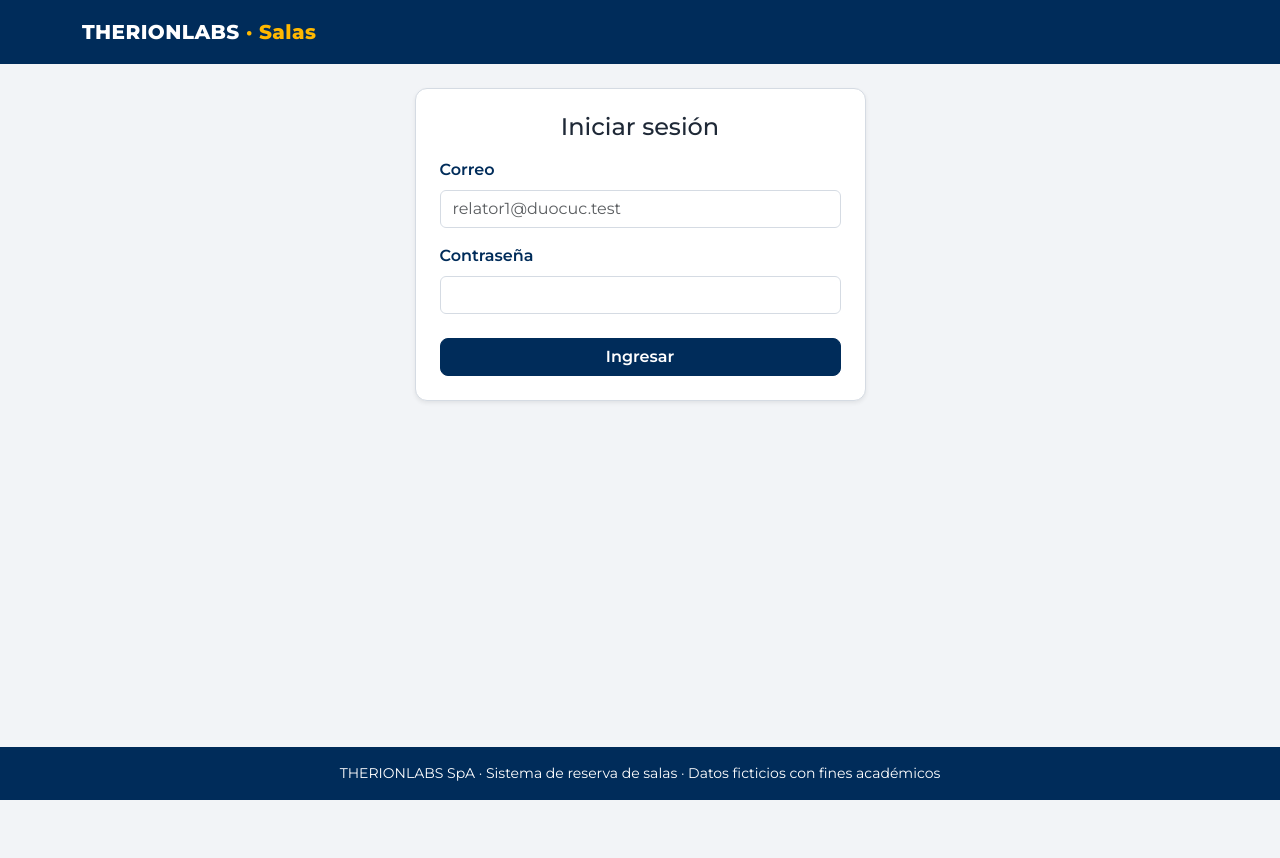
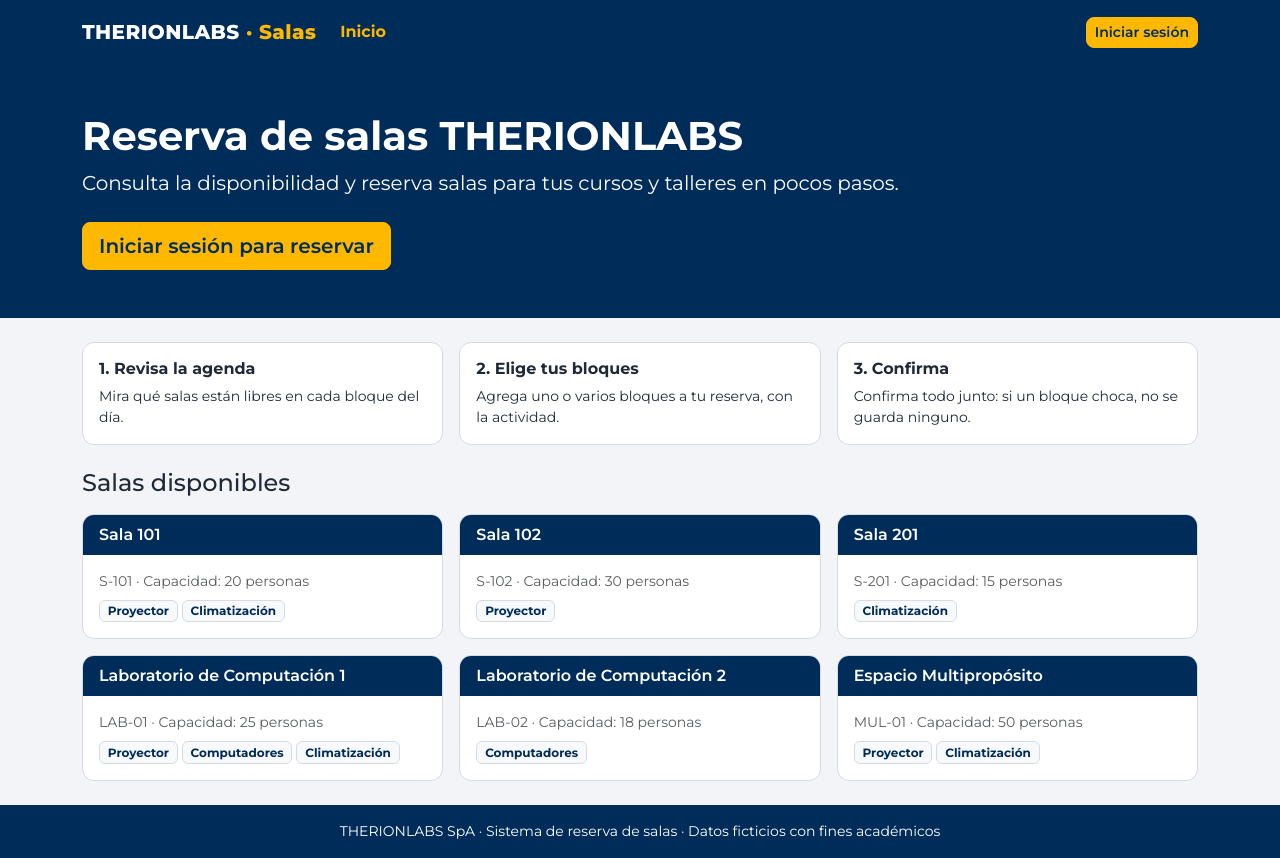
Before and after one commit to kevinmanuel7/reserva-salas-web, a React (Vite) app: page / in a window 1280 px wide. Before the commit this address led to /login. Before the commit the page ends 800 px from the top, so only its background shows below. Built offline with nearby package versions, Linux system fonts and the light colour scheme.

Commit message:
Agrega portada pública con login en el header y separa rutas públicas y privadas

```diff
--- a/src/App.jsx
+++ b/src/App.jsx
@@ -8,6 +8,7 @@ import MiReserva from './pages/MiReserva';
 import Agenda from './pages/Agenda';
 import MisReservas from './pages/MisReservas';
 import Admin from './pages/Admin';
+import Inicio from './pages/Inicio';
 
 export default function App() {
   return (
@@ -15,8 +16,9 @@ export default function App() {
       <NavBar />
       <div className="flex-grow-1">
         <Routes>
+          <Route path="/" element={<Inicio />} />
           <Route path="/login" element={<Login />} />
-          <Route path="/" element={<RutaProtegida><Agenda /></RutaProtegida>} />
+          <Route path="/agenda" element={<RutaProtegida><Agenda /></RutaProtegida>} />
           <Route path="/salas" element={<RutaProtegida><Salas /></RutaProtegida>} />
           <Route path="/mi-reserva" element={<RutaProtegida><MiReserva /></RutaProtegida>} />
           <Route path="/mis-reservas" element={<RutaProtegida><MisReservas /></RutaProtegida>} />
--- a/src/components/NavBar.jsx
+++ b/src/components/NavBar.jsx
@@ -17,7 +17,7 @@ export default function NavBar() {
 
   const manejarCerrarSesion = () => {
     cerrarSesion();
-    navigate('/login');
+    navigate('/');
   };
 
   return (
@@ -25,8 +25,6 @@ export default function NavBar() {
       <div className="container">
         <Link className="navbar-brand" to="/">THERIONLABS <span>· Salas</span></Link>
 
-        {usuario && (
-          <>
         <button className="navbar-toggler" type="button" data-bs-toggle="collapse"
           data-bs-target="#menuPrincipal" aria-controls="menuPrincipal" aria-expanded="false"
           aria-label="Abrir menú">
@@ -34,26 +32,35 @@ export default function NavBar() {
         </button>
 
         <div className="collapse navbar-collapse" id="menuPrincipal">
+          {/* Izquierda: Inicio siempre; el resto solo con sesión */}
           <ul className="navbar-nav me-auto">
-                <li className="nav-item"><NavLink className="nav-link" to="/" end>Agenda</NavLink></li>
+            <li className="nav-item"><NavLink className="nav-link" to="/" end>Inicio</NavLink></li>
+            {usuario && (
+              <>
+                <li className="nav-item"><NavLink className="nav-link" to="/agenda">Agenda</NavLink></li>
                 <li className="nav-item"><NavLink className="nav-link" to="/salas">Salas</NavLink></li>
                 <li className="nav-item"><NavLink className="nav-link" to="/mis-reservas">Mis reservas</NavLink></li>
                 {usuario.rol === 'COORDINADOR' && (
                   <li className="nav-item"><NavLink className="nav-link" to="/admin">Administración</NavLink></li>
                 )}
+              </>
+            )}
           </ul>
 
+          {/* Derecha: sin sesión, el botón de login; con sesión, Mi reserva + usuario + Salir */}
+          {usuario ? (
             <div className="d-flex align-items-center gap-3">
               <NavLink className="nav-link text-white" to="/mi-reserva">
                 Mi reserva{' '}
                 <span className="badge bg-light text-primary" data-testid="badge-borrador">{cantidadBorrador}</span>
               </NavLink>
-                <span className="navbar-text small">{usuario.nombre} ({usuario.rol})</span>
+              <span className="navbar-text small">{usuario.nombre} ({usuario.rol.toLowerCase()})</span>
               <button className="btn btn-sm btn-outline-light" onClick={manejarCerrarSesion}>Salir</button>
             </div>
+          ) : (
+            <Link className="btn btn-sm btn-warning" to="/login">Iniciar sesión</Link>
+          )}
         </div>
-          </>
-        )}
       </div>
     </nav>
   );
--- /dev/null
+++ b/src/pages/Inicio.jsx
@@ -0,0 +1,73 @@
+// Portada pública: se ve sin iniciar sesión. Presenta el sistema y las salas disponibles.
+import { Link } from 'react-router-dom';
+import { useAuth } from '../context/AuthContext';
+import { obtenerSalas } from '../services/salasService';
+import { NOMBRES_EQUIPAMIENTO } from '../data/bloques';
+
+const PASOS = [
+  { titulo: '1. Revisa la agenda', texto: 'Mira qué salas están libres en cada bloque del día.' },
+  { titulo: '2. Elige tus bloques', texto: 'Agrega uno o varios bloques a tu reserva, con la actividad.' },
+  { titulo: '3. Confirma', texto: 'Confirma todo junto: si un bloque choca, no se guarda ninguno.' },
+];
+
+export default function Inicio() {
+  const { usuario } = useAuth();
+  const salas = obtenerSalas();
+
+  return (
+    <main>
+      {/* Portada */}
+      <section className="bg-primary text-white py-5 mb-4">
+        <div className="container">
+          <h1 className="display-6 fw-bold">Reserva de salas THERIONLABS</h1>
+          <p className="lead mb-4">
+            Consulta la disponibilidad y reserva salas para tus cursos y talleres en pocos pasos.
+          </p>
+          {usuario ? (
+            <Link className="btn btn-warning btn-lg" to="/agenda">Ir a la agenda</Link>
+          ) : (
+            <Link className="btn btn-warning btn-lg" to="/login">Iniciar sesión para reservar</Link>
+          )}
+        </div>
+      </section>
+
+      <div className="container">
+        {/* Cómo funciona */}
+        <div className="row g-3 mb-4">
+          {PASOS.map((paso) => (
+            <div className="col-12 col-md-4" key={paso.titulo}>
+              <div className="card h-100">
+                <div className="card-body">
+                  <h2 className="h6 fw-bold">{paso.titulo}</h2>
+                  <p className="small mb-0">{paso.texto}</p>
+                </div>
+              </div>
+            </div>
+          ))}
+        </div>
+
+        {/* Salas disponibles */}
+        <h2 className="h4 mb-3">Salas disponibles</h2>
+        <div className="row g-3">
+          {salas.map((sala) => (
+            <div className="col-12 col-sm-6 col-lg-4" key={sala.id}>
+              <div className="card h-100">
+                <div className="card-header">{sala.nombre}</div>
+                <div className="card-body">
+                  <p className="mb-2 small text-muted">{sala.codigo} · Capacidad: {sala.capacidad} personas</p>
+                  <div className="d-flex flex-wrap gap-1">
+                    {sala.equipamiento.map((equipo) => (
+                      <span className="badge bg-light text-primary border" key={equipo}>
+                        {NOMBRES_EQUIPAMIENTO[equipo]}
+                      </span>
+                    ))}
+                  </div>
+                </div>
+              </div>
+            </div>
+          ))}
+        </div>
+      </div>
+    </main>
+  );
+}
--- a/src/pages/Login.jsx
+++ b/src/pages/Login.jsx
@@ -28,7 +28,7 @@ export default function Login() {
     setErrorServidor('');
     try {
       await iniciarSesion(email.trim(), password);
-      navigate('/');
+      navigate('/agenda');
     } catch (error) {
       setErrorServidor(error.message);
     } finally {
--- a/src/pages/MiReserva.jsx
+++ b/src/pages/MiReserva.jsx
@@ -101,7 +101,7 @@ export default function MiReserva() {
       {bloques.length === 0 ? (
         <div className="alert alert-info">
           No tienes bloques en tu reserva. Agrégalos desde la{' '}
-          <Link to="/" className="alert-link">Agenda</Link> o el{' '}
+          <Link to="/agenda" className="alert-link">Agenda</Link> o el{' '}
           <Link to="/salas" className="alert-link">catálogo de salas</Link>.
         </div>
       ) : (
```
Lines whose indentation alone changed are shown as unchanged.
